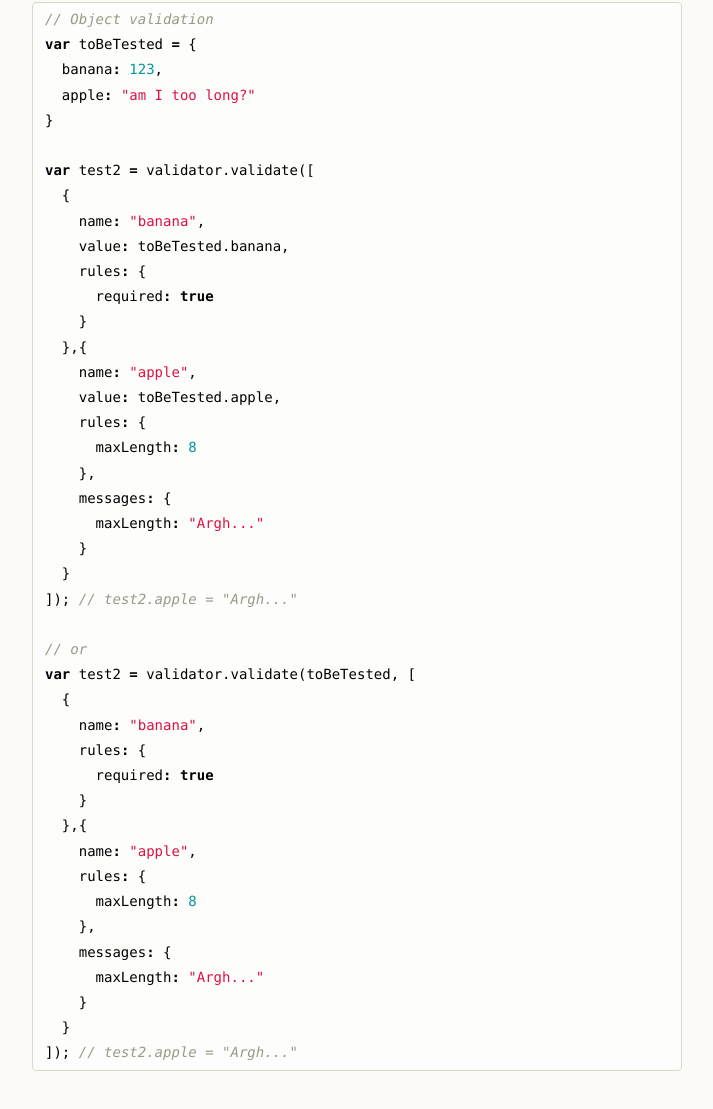
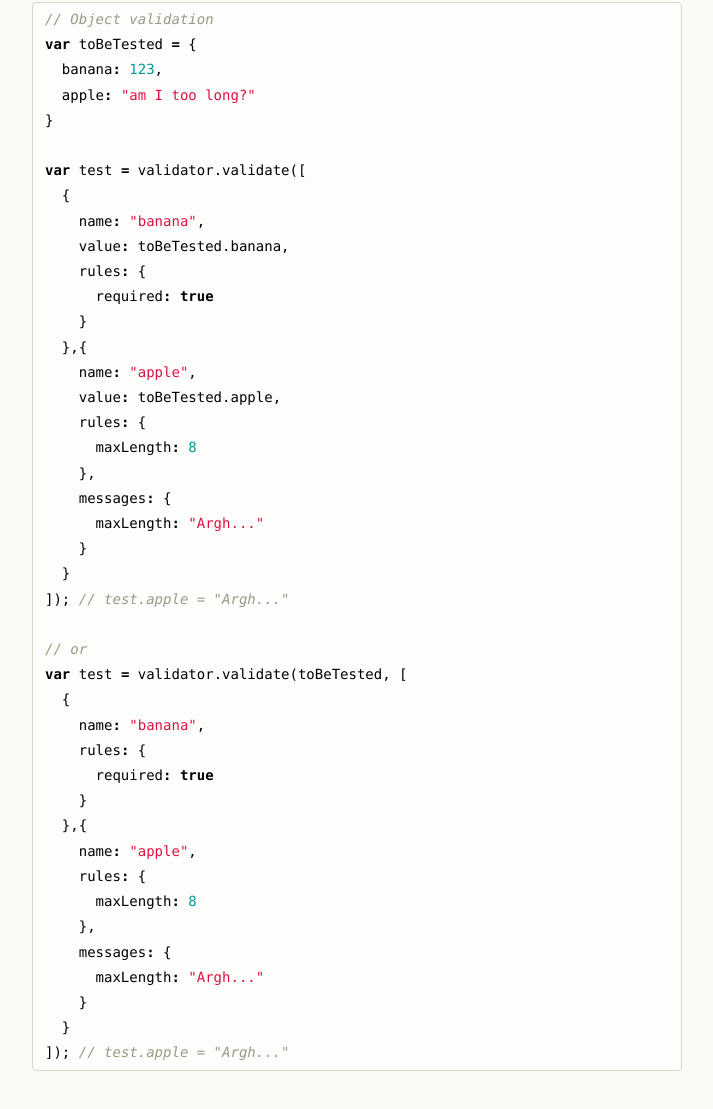
Before and after one commit to nicompte/Validator, a plain HTML site: page index.html in a window 1280 px wide. Shown: the part 783-1892 px from the top of the page, without its empty margins (278-991 px from the left). Drawn offline with Linux system fonts and the light colour scheme.

Commit message:
cleaning

```diff
--- a/index.html
+++ b/index.html
@@ -67,7 +67,7 @@
   <span class="nx">apple</span><span class="o">:</span> <span class="s2">"am I too long?"</span>
 <span class="p">}</span>
 
-<span class="kd">var</span> <span class="nx">test2</span> <span class="o">=</span> <span class="nx">validator</span><span class="p">.</span><span class="nx">validate</span><span class="p">([</span>
+<span class="kd">var</span> <span class="nx">test</span> <span class="o">=</span> <span class="nx">validator</span><span class="p">.</span><span class="nx">validate</span><span class="p">([</span>
   <span class="p">{</span>
     <span class="nx">name</span><span class="o">:</span> <span class="s2">"banana"</span><span class="p">,</span>
     <span class="nx">value</span><span class="o">:</span> <span class="nx">toBeTested</span><span class="p">.</span><span class="nx">banana</span><span class="p">,</span>
@@ -84,10 +84,10 @@
       <span class="nx">maxLength</span><span class="o">:</span> <span class="s2">"Argh..."</span>
     <span class="p">}</span>
   <span class="p">}</span>
-<span class="p">]);</span> <span class="c1">// test2.apple = "Argh..."</span>
+<span class="p">]);</span> <span class="c1">// test.apple = "Argh..."</span>
 
 <span class="c1">// or</span>
-<span class="kd">var</span> <span class="nx">test2</span> <span class="o">=</span> <span class="nx">validator</span><span class="p">.</span><span class="nx">validate</span><span class="p">(</span><span class="nx">toBeTested</span><span class="p">,</span> <span class="p">[</span>
+<span class="kd">var</span> <span class="nx">test</span> <span class="o">=</span> <span class="nx">validator</span><span class="p">.</span><span class="nx">validate</span><span class="p">(</span><span class="nx">toBeTested</span><span class="p">,</span> <span class="p">[</span>
   <span class="p">{</span>
     <span class="nx">name</span><span class="o">:</span> <span class="s2">"banana"</span><span class="p">,</span>
     <span class="nx">rules</span><span class="o">:</span> <span class="p">{</span>
@@ -102,11 +102,11 @@
       <span class="nx">maxLength</span><span class="o">:</span> <span class="s2">"Argh..."</span>
     <span class="p">}</span>
   <span class="p">}</span>
-<span class="p">]);</span> <span class="c1">// test2.apple = "Argh..."</span>
+<span class="p">]);</span> <span class="c1">// test.apple = "Argh..."</span>
 </pre></div>
       </section>
       <footer>
-        <p><small>Hosted on <a href="https://pages.github.com">GitHub Pages</a> using the Dinky theme</small></p>
+
       </footer>
     </div>
     <!--[if !IE]><script>fixScale(document);</script><![endif]-->
```
Also changed, not shown: tests.html (+1 -1 lines).
